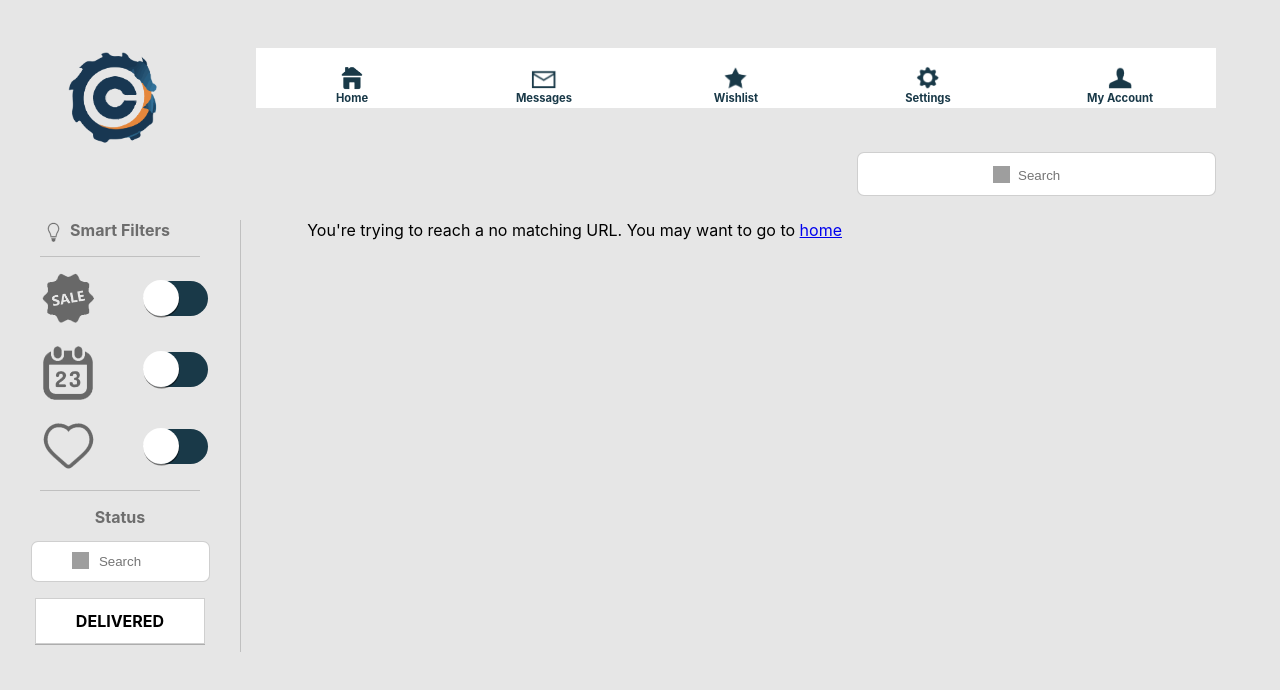
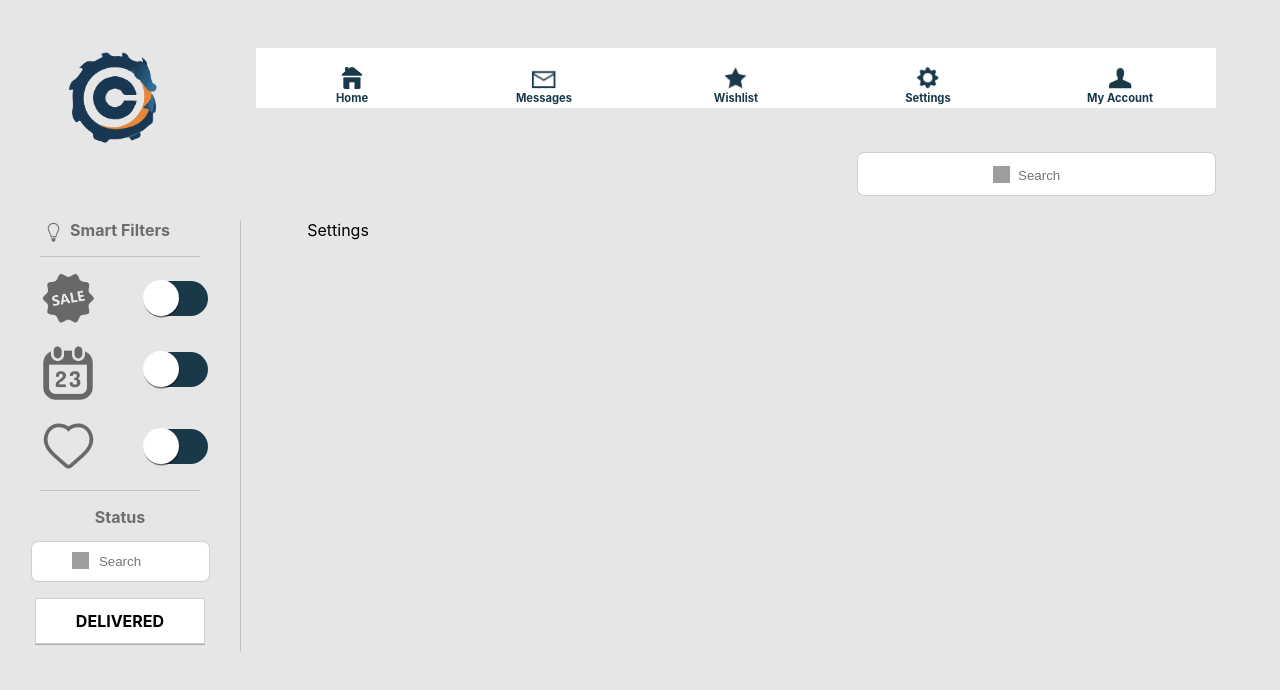
Before and after one commit to gabo-cs-zz/mockup-starkcore-test, a React (Create React App) app: page /settings in a window 1280 px wide. Shown: the top 690 px of the page. Built offline with nearby package versions, Linux system fonts and the light colour scheme; grey boxes are pictures that could not be loaded.

Commit message:
More of routes Pending components added, Folder organized

```diff
--- a/src/App.js
+++ b/src/App.js
@@ -3,8 +3,11 @@ import { BrowserRouter as Router, Route, Switch } from 'react-router-dom';
 
 import Header from './components/header/Header'
 import Aside from './components/aside/Aside'
-import Home from './components/home/Home'
-import Message from './components/message/Message'
+import Home from './components/main/home/Home'
+import Message from './components/main/message/Message'
+import Wishlist from './components/main/wishlist/Wishlist'
+import Settings from './components/main/settings/Settings'
+import MyAccount from './components/main/myaccount/MyAccount'
 import NoMatch from './components/nomatch/NoMatch'
 
 import './App.css';
@@ -43,6 +46,9 @@ class App extends Component {
             <Switch>
               <Route exact path='/' component={Home} />
               <Route exact path='/messages' component={Message} />
+              <Route exact path='/wishlist' component={Wishlist} />
+              <Route exact path='/settings' component={Settings} />
+              <Route exact path='/myaccount' component={MyAccount} />
               <Route component={NoMatch} />
             </Switch>
             <div className="clear"></div>
--- a/src/components/header/Header.css
+++ b/src/components/header/Header.css
@@ -50,6 +50,10 @@ nav a {
   background-position: center;
   background-repeat: no-repeat;
   background-size: 1.7em;
+}
+
+.active {
+  background-color: black;
 }
 
 #messages:hover {
--- a/src/components/header/Header.js
+++ b/src/components/header/Header.js
@@ -1,7 +1,5 @@
 import React, { Component } from 'react';
-import { Link } from 'react-router-dom';
-import { withRouter } from 'react-router';
-
+import { Link, withRouter } from 'react-router-dom';
 
 import Checkbox from './../checkbox/Checkbox'
 
@@ -16,9 +14,9 @@ class Header extends Component {
         <nav>
           <Link id="home" to="/"><span>Home</span></Link>
           <Link id="messages" to="/messages"><span>Messages</span></Link>
-          <a id="wishlist" href="/wishlist"><span>Wishlist</span></a>
-          <a id="settings" href="/settings"><span>Settings</span></a>
-          <a id="myaccount" href="/myaccount"><span>My Account</span></a>
+          <Link id="wishlist" to="/wishlist"><span>Wishlist</span></Link>
+          <Link id="settings" to="/settings"><span>Settings</span></Link>
+          <Link id="myaccount" to="/myaccount"><span>My Account</span></Link>
           <div id="search-bar">
             <div id="check-search">
               { current_page === '/' && <Checkbox /> }
--- a/src/components/home/Home.js
+++ b/src/components/main/home/Home.js
@@ -1,7 +1,7 @@
 import React, { Component } from 'react';
 
-import Product from './../product/Product'
-import Floating from './../floating/Floating'
+import Product from './../../product/Product'
+import Floating from './../../floating/Floating'
 
 class Home extends Component {
   render(){
@@ -12,7 +12,6 @@ class Home extends Component {
         <Product />
         <Floating />
       </div>
-
     );
   }
 }
--- /dev/null
+++ b/src/components/main/myaccount/MyAccount.js
@@ -0,0 +1,11 @@
+import React, { Component } from 'react';
+
+class MyAccount extends Component {
+  render(){
+    return (
+      <div className="container-wrap">My Account</div>
+    );
+  }
+}
+
+export default MyAccount;
--- /dev/null
+++ b/src/components/main/settings/Settings.js
@@ -0,0 +1,11 @@
+import React, { Component } from 'react';
+
+class Settings extends Component {
+  render(){
+    return (
+      <div className="container-wrap">Settings</div>
+    );
+  }
+}
+
+export default Settings;
--- /dev/null
+++ b/src/components/main/wishlist/Wishlist.js
@@ -0,0 +1,11 @@
+import React, { Component } from 'react';
+
+class Wishlist extends Component {
+  render(){
+    return (
+      <div className="container-wrap">Wish List</div>
+    );
+  }
+}
+
+export default Wishlist;
```
Also changed, not shown: src/components/main/message/Message.js (renamed from src/components/message/Message.js).
